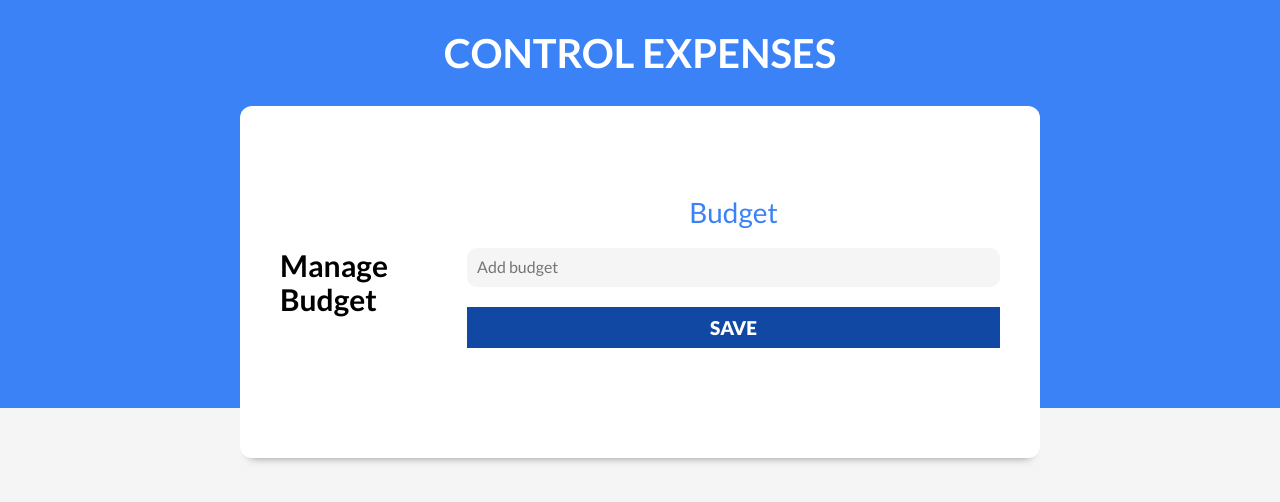
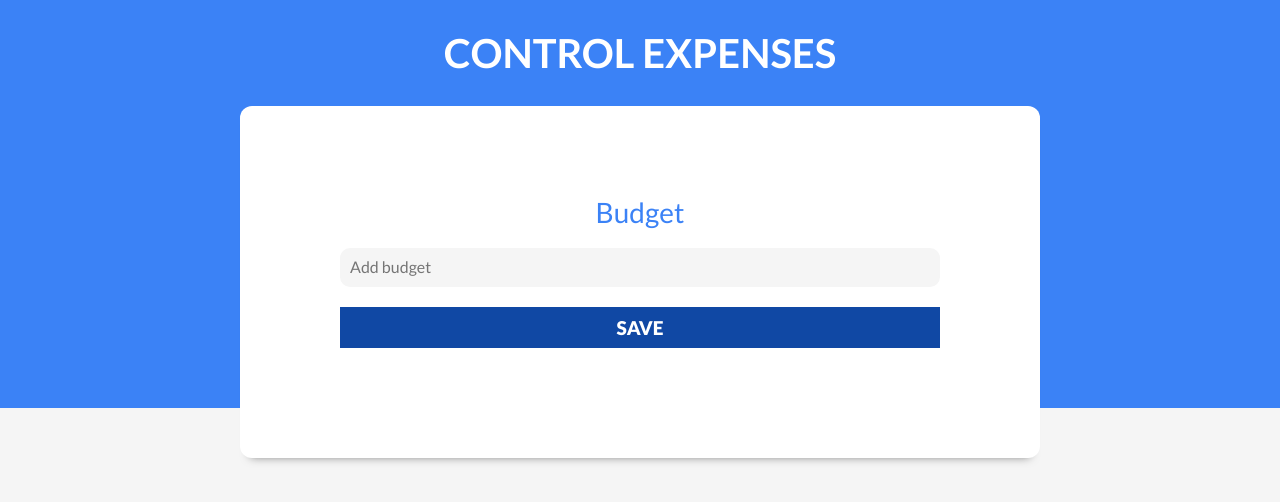
Before and after one commit to NancyMile/planer-react, a React (Vite) app: page / in a window 1280 px wide. Shown: the top 502 px of the page. Built offline with nearby package versions, Linux system fonts and the light colour scheme.

Commit message:
budget fom

```diff
--- a/src/App.jsx
+++ b/src/App.jsx
@@ -2,9 +2,15 @@ import Header from './components/Header'
 import { useState } from 'react'
 
 function App() {
+
+  const [budget, setBudget] = useState(0);
+
   return (
     <div>
-      <Header/>
+      <Header
+        budget={budget}
+        setBudget={setBudget}
+      />
     </div>
   )
 }
--- a/src/components/Header.jsx
+++ b/src/components/Header.jsx
@@ -1,11 +1,14 @@
 import NewBudget from "./NewBudget"
 
 NewBudget
-function Header() {
+function Header({ budget, setBudget }) {
     return (
         <header>
             <h1> Control Expenses</h1>
-            <NewBudget/>
+            <NewBudget
+                budget={budget}
+                setBudget={setBudget}
+            />
       </header>
   )
 }
--- a/src/components/NewBudget.jsx
+++ b/src/components/NewBudget.jsx
@@ -1,13 +1,12 @@
 import React from 'react'
 
-function NewBudget() {
+function NewBudget({ budget, setBudget }) {
   return (
     <div className=' contenedor-presupuesto contenedor sombra'>
-      <h2>Manage Budget</h2>
       <form className='formulario'>
         <div className='campo'>
           <label htmlFor="budget">Budget</label>
-          <input className='neevo-presupuesto' placeholder='Add budget' type="text" name="" id="" />
+          <input onChange={(e) => { setBudget(e.target.value) }}  className='neevo-presupuesto' placeholder='Add budget' type="text" name="" id="" />
           <input type="submit" value="Save" />
         </div>
       </form>
```
